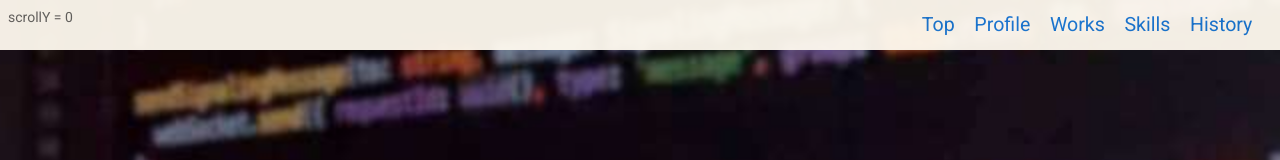
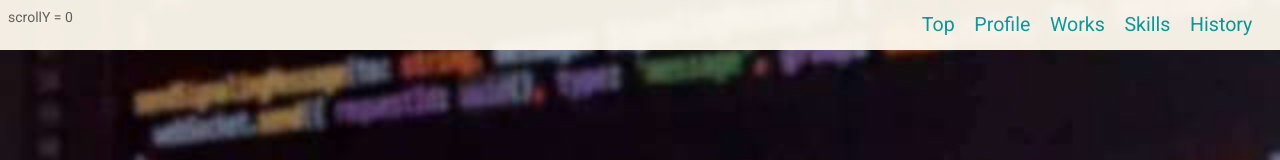
Before and after one commit to krpk1900/PortfolioSite, a Nuxt app: page / in a window 1280 px wide. Shown: the top 160 px of the page. Built offline with nearby package versions, Linux system fonts and the light colour scheme; what vue-typer would draw is missing.

Commit message:
[Change] アプリケーションバーのリンクの色を変更

```diff
--- a/pages/index.vue
+++ b/pages/index.vue
@@ -3,11 +3,11 @@
     <v-col cols="12">
       <v-system-bar color="#fffaf0" app height="50vh" style="opacity: 0.95;">
         <p>scrollY = {{ scrollY }} </p>
-        <nuxt-link class="link leftmost-link" v-scroll-to="'#title'" to>Top</nuxt-link>
-        <nuxt-link class="link" v-scroll-to="'#profile'" to>Profile</nuxt-link>
-        <nuxt-link class="link" v-scroll-to="'#works'" to>Works</nuxt-link>
-        <nuxt-link class="link" v-scroll-to="'#skills'" to>Skills</nuxt-link>
-        <nuxt-link class="link rightmost-link" v-scroll-to="'#history'" to>History</nuxt-link>
+        <nuxt-link class="link leftmost-link" v-scroll-to="'#title'" to style="color: #099e9e;">Top</nuxt-link>
+        <nuxt-link class="link" v-scroll-to="'#profile'" to style="color: #099e9e;">Profile</nuxt-link>
+        <nuxt-link class="link" v-scroll-to="'#works'" to style="color: #099e9e;">Works</nuxt-link>
+        <nuxt-link class="link" v-scroll-to="'#skills'" to style="color: #099e9e;">Skills</nuxt-link>
+        <nuxt-link class="link rightmost-link" v-scroll-to="'#history'" to style="color: #099e9e;">History</nuxt-link>
       </v-system-bar>
 
 
@@ -94,12 +94,31 @@
   a {
     text-decoration: none;
   }
+  .right {
+    margin-right: 10em;
+  }
+  .left {
+    margin-left: 10em;
+  }
+  .link {
+    font-size: 1.4em;
+    text-decoration: none;
+    margin-left: 1em;
+    color: #099e9e;
+  }
+  .leftmost-link {
+    margin-left: auto;
+  }
+  .rightmost-link {
+    margin-right: 1em;
+  }
   .code-img {
     width: 100%;
     height: 100vh;
   }
   .title {
     position: relative;
+    height: 90vh;
   }
   .vue-typer .custom.char {
     color:  #71e9e9; /*#6cd0ff*/;
@@ -119,9 +138,6 @@
   }
   img {
     vertical-align:top;
-  }
-  .title {
-    height: 90vh;
   }
   .profile {
     height: 95vh;
@@ -194,23 +210,6 @@
   .else-padding {
     padding: 4.1em;
   }
-  .right {
-    margin-right: 10em;
-  }
-  .left {
-    margin-left: 10em;
-  }
-  .link {
-    font-size: 1.4em;
-    text-decoration: none;
-    margin-left: 1em;
-  }
-  .leftmost-link {
-    margin-left: auto;
-  }
-  .rightmost-link {
-    margin-right: 1em;
-  }
   .fixed-background-img {
     background-image: url("/code5.jpg");
     background-attachment: fixed;
```
